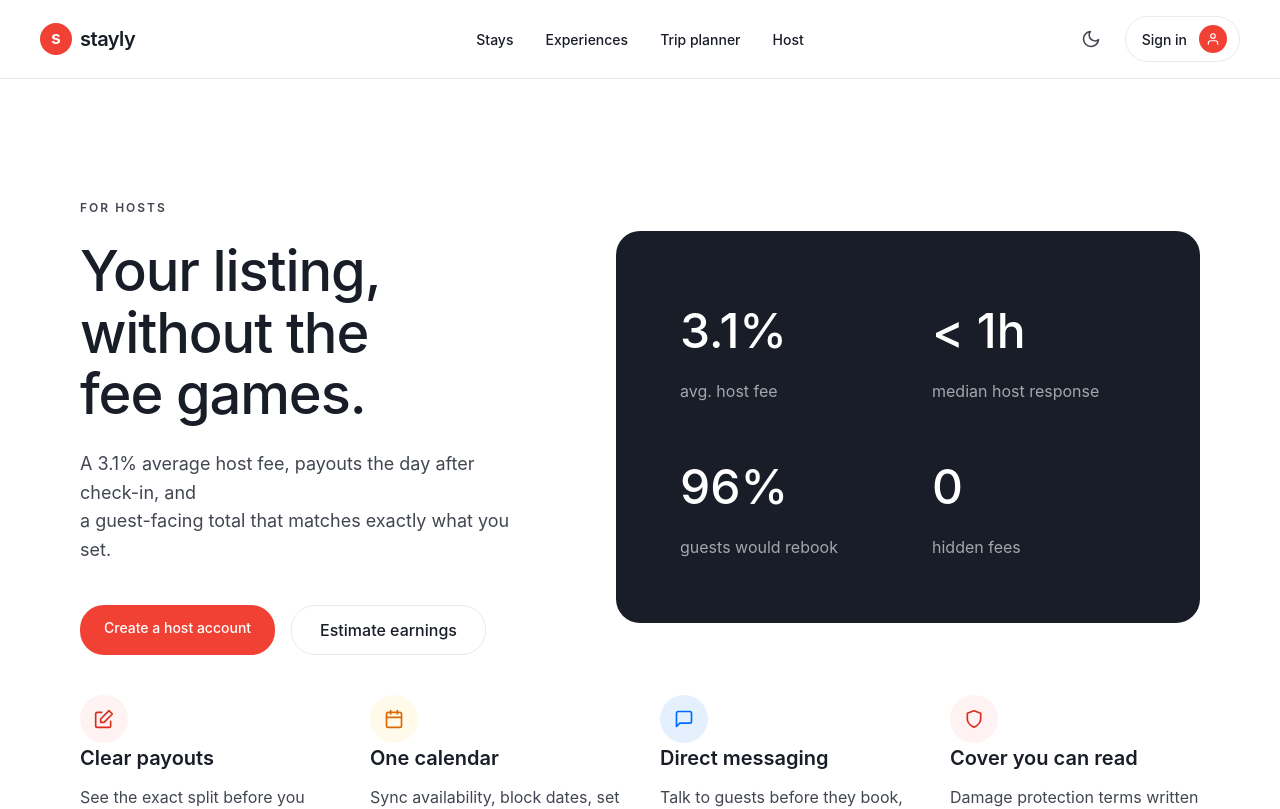
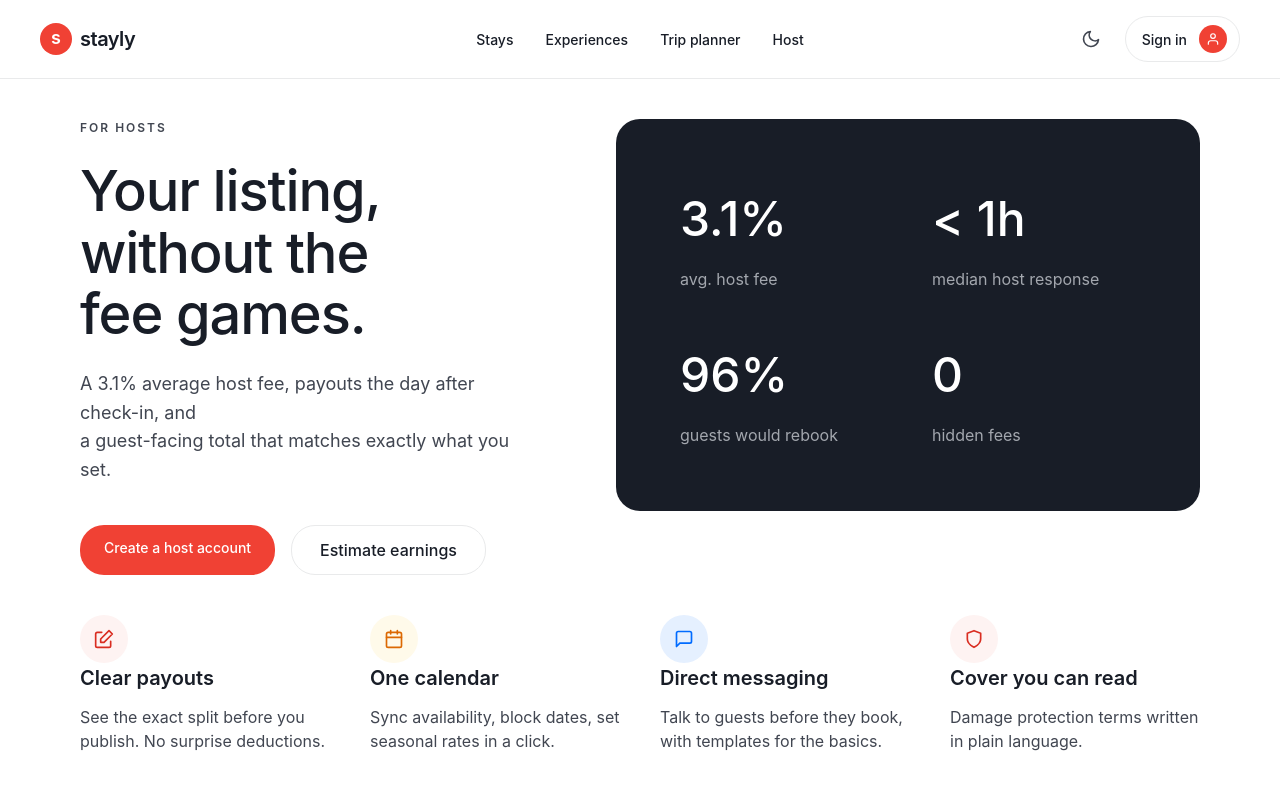
Before and after one commit to nvlhsym/Vibe-Coding-Stayly, a React (Vite) app in the folder apps/frontend/: page /host in a window 1280 px wide. Shown: the top 809 px of the page. Built offline with nearby package versions, Linux system fonts and the light colour scheme.

Commit message:
fix: align host hero content to top to remove visual gap

```diff
--- a/apps/frontend/src/for-hosts.css
+++ b/apps/frontend/src/for-hosts.css
@@ -119,7 +119,7 @@
 /* ========================================================= */
 
 .host-page {
-  padding: 80px 40px;
+  padding: 0 40px;
   min-height: 100vh;
   display: flex;
   justify-content: center;
@@ -133,7 +133,7 @@
 .host-hero {
   display: flex;
   justify-content: space-between;
-  align-items: center;
+  align-items: flex-start;
   gap: 80px;
   margin-bottom: 40px;
 }
@@ -141,6 +141,7 @@
 .host-hero-content {
   flex: 1;
   max-width: 500px;
+  text-align: left;
 }
 
 .host-overline {
```
